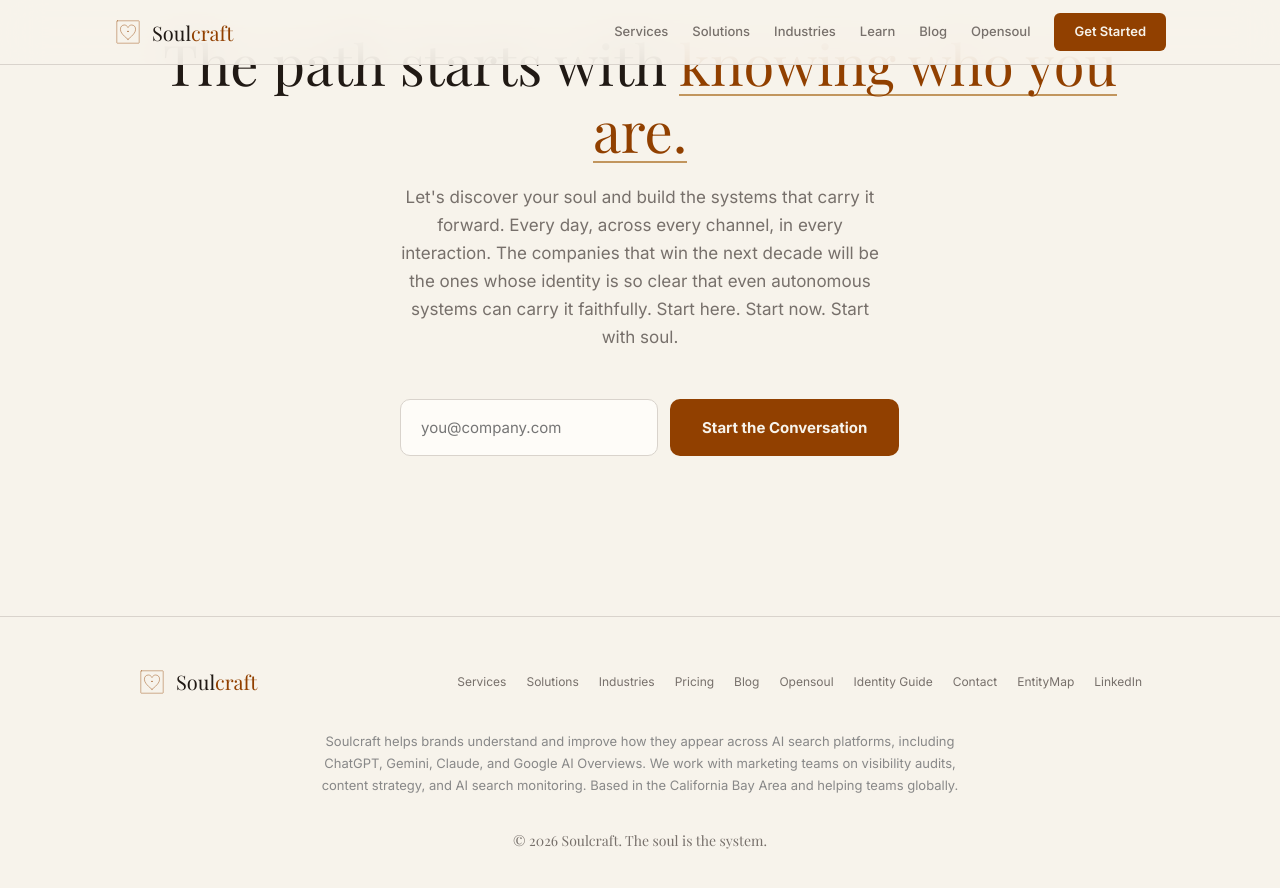
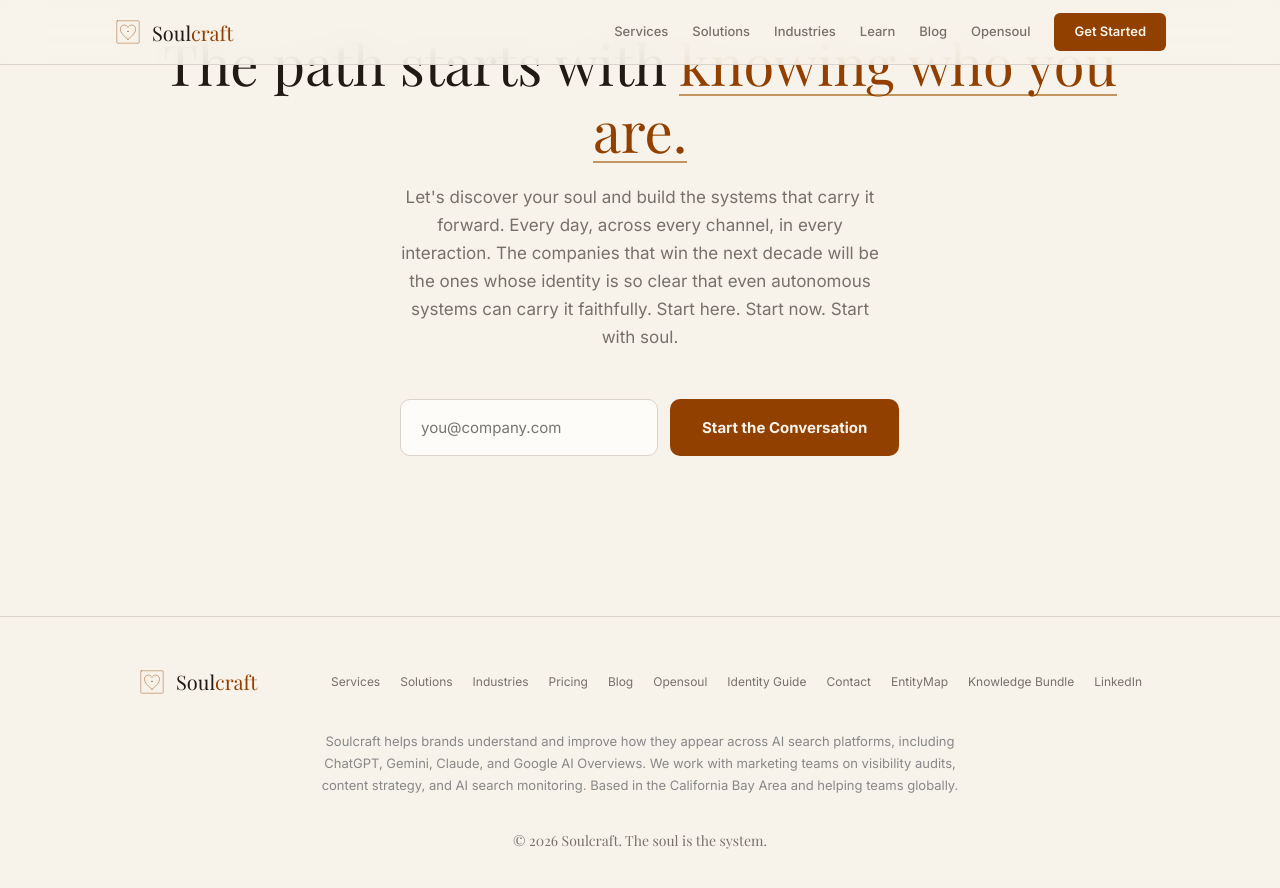
Before and after one commit to iamevandrake/soulcraft-site, a Jekyll site: the page index.html, which Jekyll copies as it is, in a window 1280 px wide and 900 px high, scrolled down 7887 px. Shown: the top 888 px of the window. Built offline with Jekyll 4.4.1, drawn with Linux system fonts in a browser that asks for light colours; some web fonts are replaced.

Commit message:
Footer: add Knowledge Bundle (OKF) link on homepage so /okf is not orphaned

```diff
--- a/index.html
+++ b/index.html
@@ -823,6 +823,7 @@ footer { padding: 48px 0; border-top: 1px solid var(--border); }
         <a href="/brand/">Identity Guide</a>
         <a href="/contact/">Contact</a>
         <a href="/entitymap.html">EntityMap</a>
+                    <a href="/okf/">Knowledge Bundle</a>
         <a href="https://www.linkedin.com/in/iamevandrake/" target="_blank" rel="noopener">LinkedIn</a>
       </div>
     </div>
```
